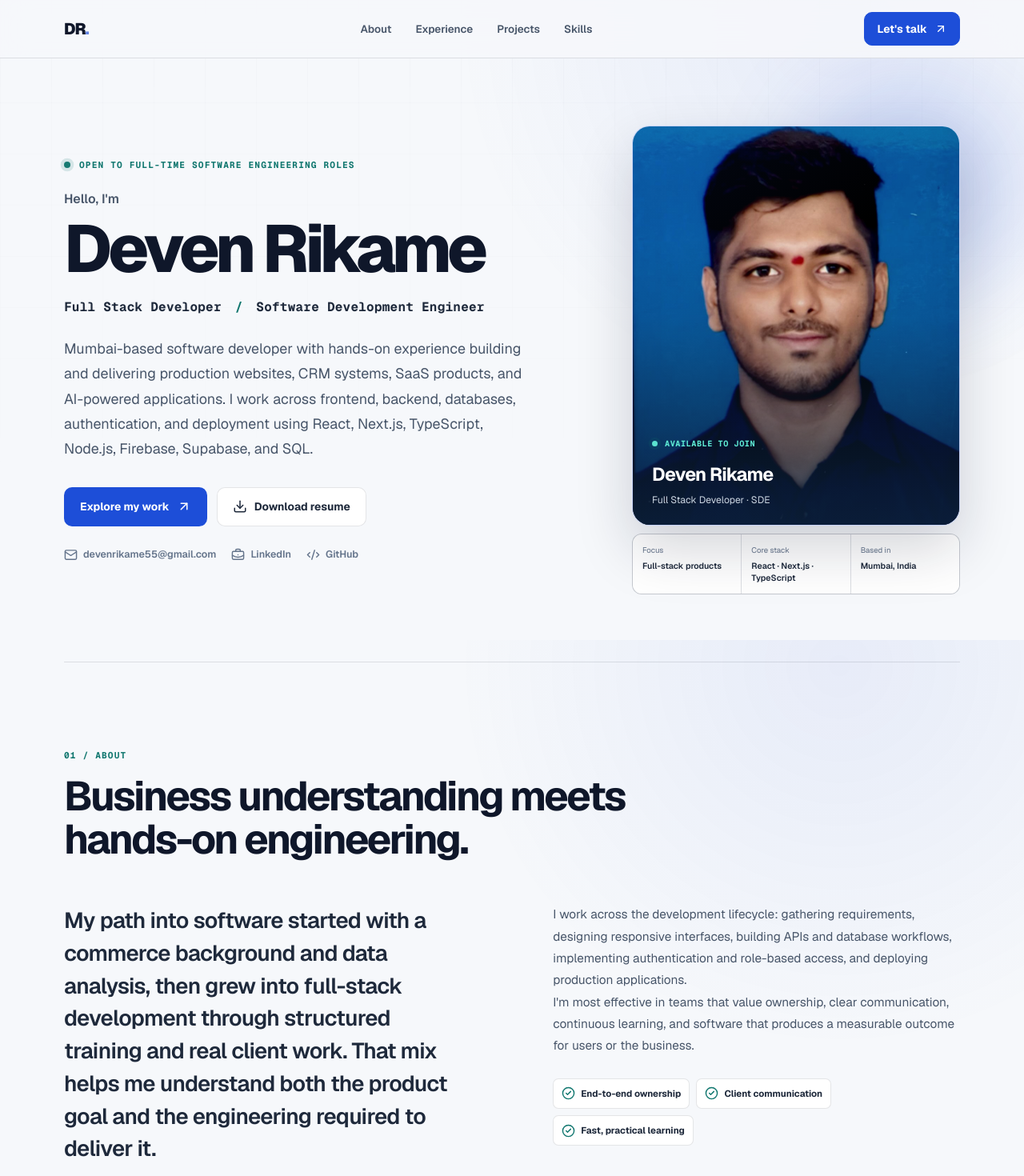
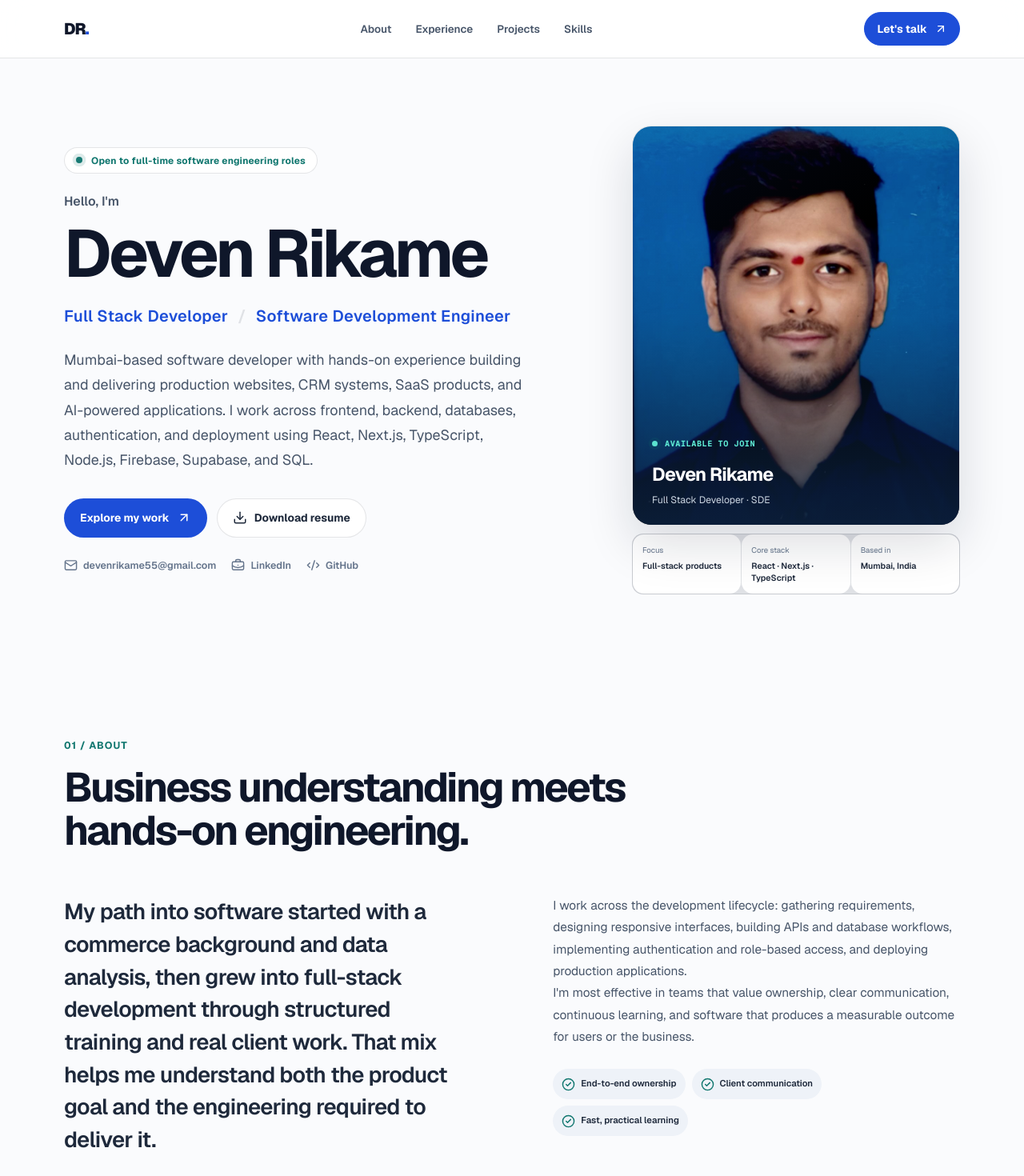
Before and after one commit to deven065/deven, a Next.js app: page / in a window 1280 px wide. Shown: the top 1470 px of the page at 80% size. Built offline with nearby package versions, Linux system fonts and the light colour scheme.

Commit message:
feat: implement modern design refinements for improved aesthetics and usability

```diff
--- a/app/globals.css
+++ b/app/globals.css
@@ -1055,6 +1055,148 @@ footer {
   }
 }
 
+/* Modern, minimal refinements */
+:root {
+  --bg: #fafbfd;
+  --radius: 14px;
+}
+
+body {
+  background: var(--bg);
+}
+
+body::before,
+.profile-card::before,
+.contact-inner::after {
+  display: none;
+}
+
+.site-header {
+  background: rgba(255, 255, 255, 0.85);
+}
+
+.brand span {
+  animation: none;
+}
+
+.nav-cta,
+.button {
+  border-radius: 999px;
+}
+
+.eyebrow {
+  display: inline-flex;
+  padding: 7px 14px;
+  border: 1px solid var(--line);
+  border-radius: 999px;
+  background: #ffffff;
+  font-family: var(--font-geist-sans), sans-serif;
+  font-size: 0.74rem;
+  letter-spacing: 0.02em;
+  text-transform: none;
+}
+
+.section-number {
+  font-family: var(--font-geist-sans), sans-serif;
+  font-size: 0.78rem;
+  letter-spacing: 0.08em;
+}
+
+.hero h1 {
+  font-weight: 700;
+  letter-spacing: -0.05em;
+  line-height: 0.98;
+}
+
+.hero-role {
+  font-family: var(--font-geist-sans), sans-serif;
+  font-size: clamp(1rem, 1.6vw, 1.25rem);
+  font-weight: 600;
+  color: var(--accent);
+}
+
+.hero-role span {
+  color: var(--line);
+}
+
+.profile-frame {
+  border-radius: 24px;
+  border-color: var(--line);
+  box-shadow: 0 24px 60px rgba(15, 23, 42, 0.14);
+  transform: none !important;
+}
+
+.profile-facts,
+.profile-facts div {
+  border-radius: var(--radius);
+}
+
+.content-section {
+  padding-block: 96px;
+  border-top: 0;
+}
+
+.section-heading h2,
+.contact-inner h2 {
+  font-weight: 650;
+}
+
+.timeline::before,
+.timeline-item::before {
+  display: none;
+}
+
+.project-card,
+.project-card.featured,
+.skill-group,
+.education-list article {
+  border-radius: var(--radius);
+  background: #ffffff;
+  box-shadow: 0 1px 2px rgba(15, 23, 42, 0.04);
+}
+
+.project-card.featured {
+  border-color: var(--line);
+}
+
+.project-card:hover,
+.skill-group:hover,
+.education-list article:hover {
+  transform: translateY(-3px);
+  border-color: rgba(29, 78, 216, 0.3);
+  background: #ffffff;
+  box-shadow: 0 14px 32px rgba(15, 23, 42, 0.08);
+}
+
+.tag-list li,
+.value-row span {
+  font-family: var(--font-geist-sans), sans-serif;
+  font-size: 0.7rem;
+  font-weight: 550;
+  border-radius: 999px;
+  background: var(--bg-soft);
+  border-color: transparent;
+}
+
+.star-story span,
+.skill-group h3,
+.project-index {
+  font-family: var(--font-geist-sans), sans-serif;
+}
+
+.project-status {
+  border-radius: 999px;
+}
+
+.contact-section {
+  background: var(--navy);
+}
+
+footer {
+  background: var(--navy);
+  border-top: 1px solid rgba(255, 255, 255, 0.1);
+}
+
 @media (max-width: 920px) {
   .hero {
     min-height: auto;
```
